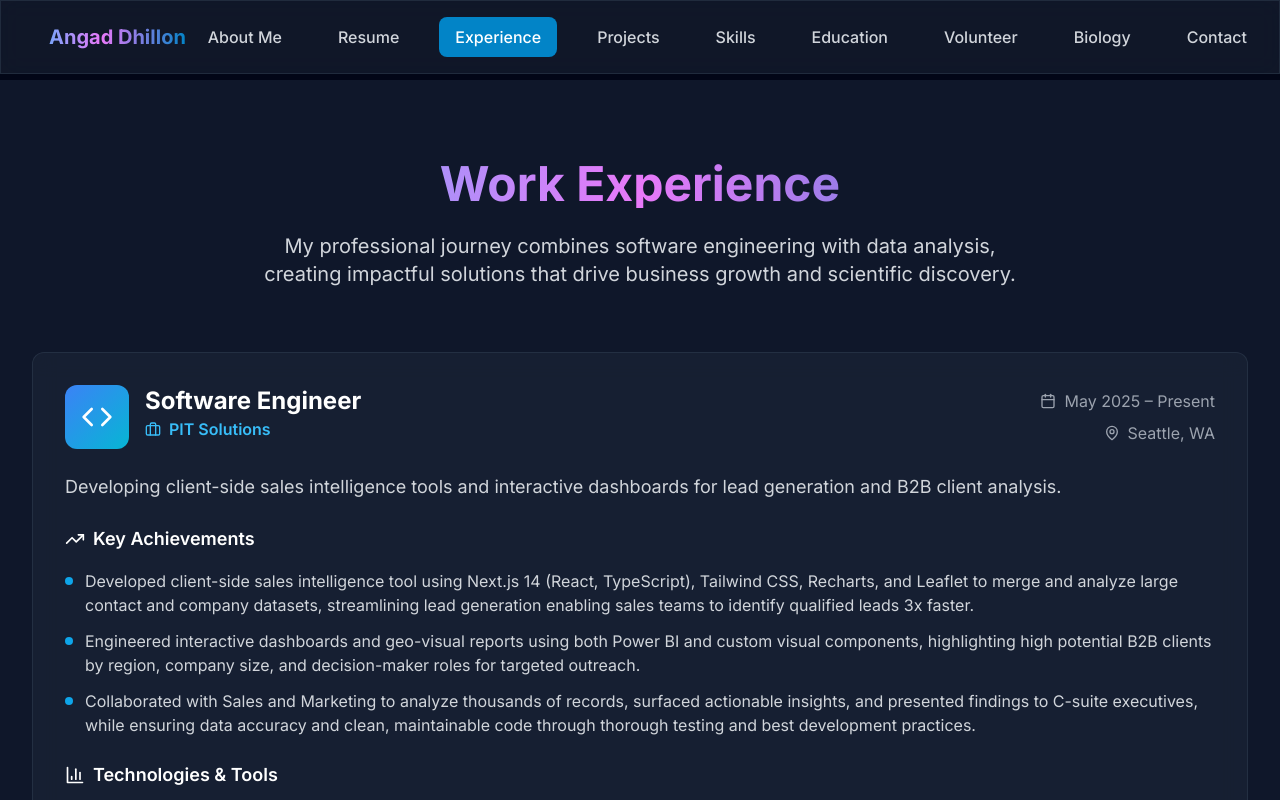
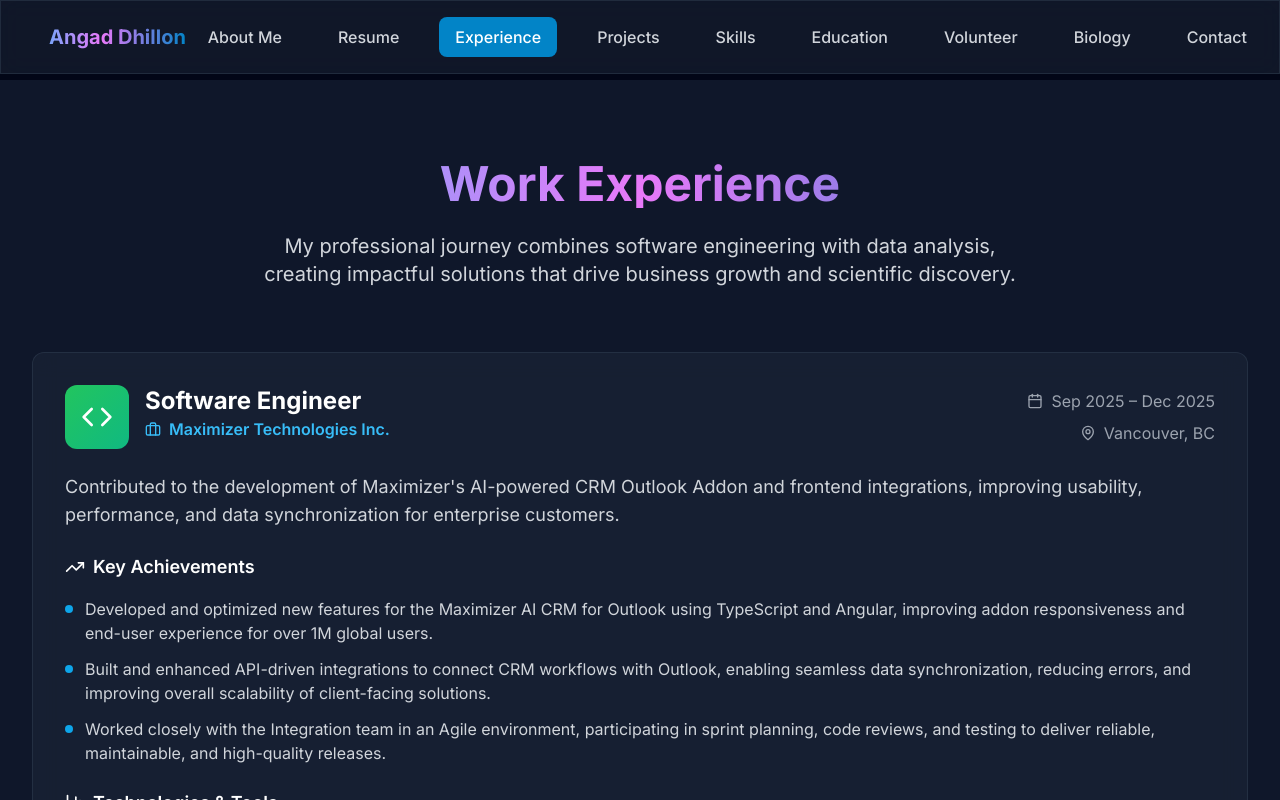
Before and after one commit to angadsdhillon/Angads-Website, a Next.js app: page / in a window 1280 px wide. Both pictures are taken after a click on the button "Experience". Shown: the top 800 px of the page. Built offline with nearby package versions, Linux system fonts and the light colour scheme.

Commit message:
Add Software Engineer position at Maximizer Technologies

```diff
--- a/src/components/ExperienceSection.tsx
+++ b/src/components/ExperienceSection.tsx
@@ -11,6 +11,21 @@
   })
 
   const experiences = [
+    {
+      company: 'Maximizer Technologies Inc.',
+      position: 'Software Engineer',
+      location: 'Vancouver, BC',
+      period: 'Sep 2025 – Dec 2025',
+      description: 'Contributed to the development of Maximizer\'s AI-powered CRM Outlook Addon and frontend integrations, improving usability, performance, and data synchronization for enterprise customers.',
+      achievements: [
+        'Developed and optimized new features for the Maximizer AI CRM for Outlook using TypeScript and Angular, improving addon responsiveness and end-user experience for over 1M global users.',
+        'Built and enhanced API-driven integrations to connect CRM workflows with Outlook, enabling seamless data synchronization, reducing errors, and improving overall scalability of client-facing solutions.',
+        'Worked closely with the Integration team in an Agile environment, participating in sprint planning, code reviews, and testing to deliver reliable, maintainable, and high-quality releases.'
+      ],
+      technologies: ['TypeScript', 'Angular', 'REST APIs', 'Agile / Scrum'],
+      color: 'from-green-500 to-emerald-500',
+      icon: Code,
+    },
     {
       company: 'PIT Solutions',
       position: 'Software Engineer',
```
